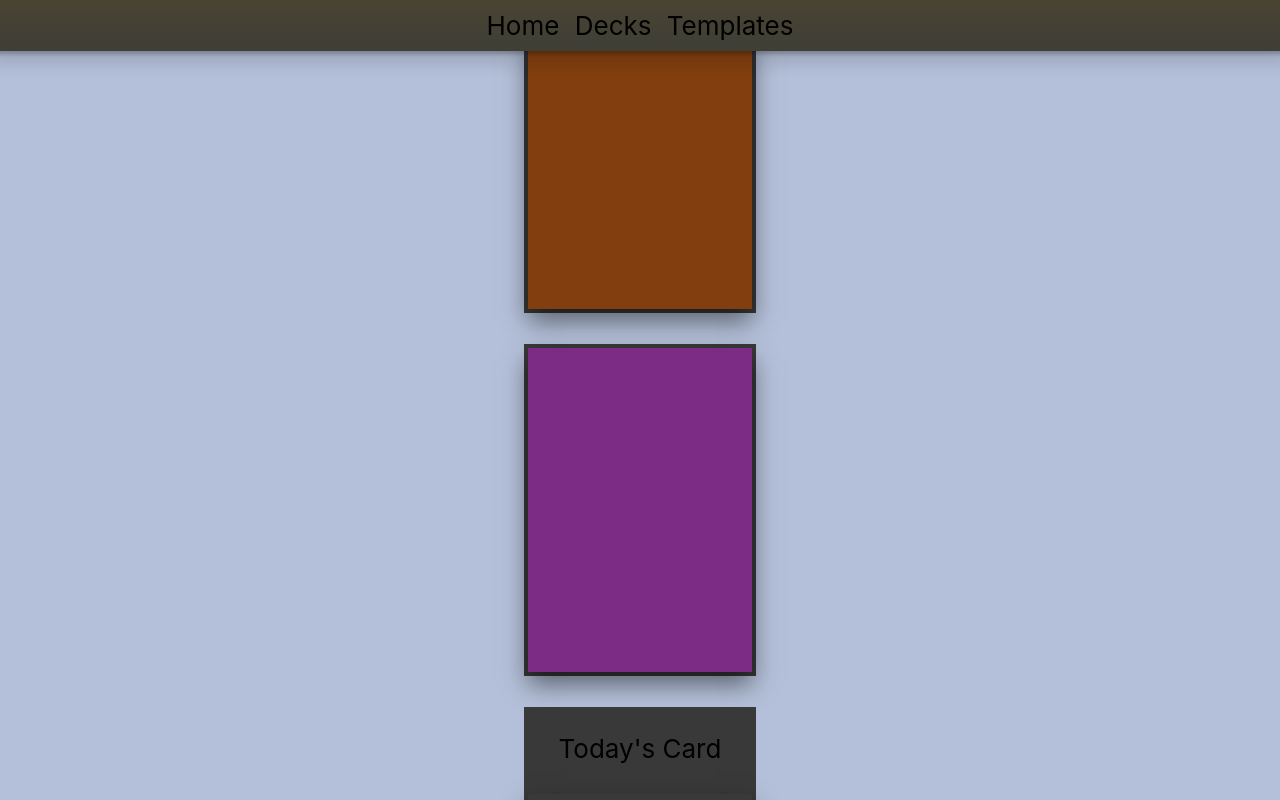
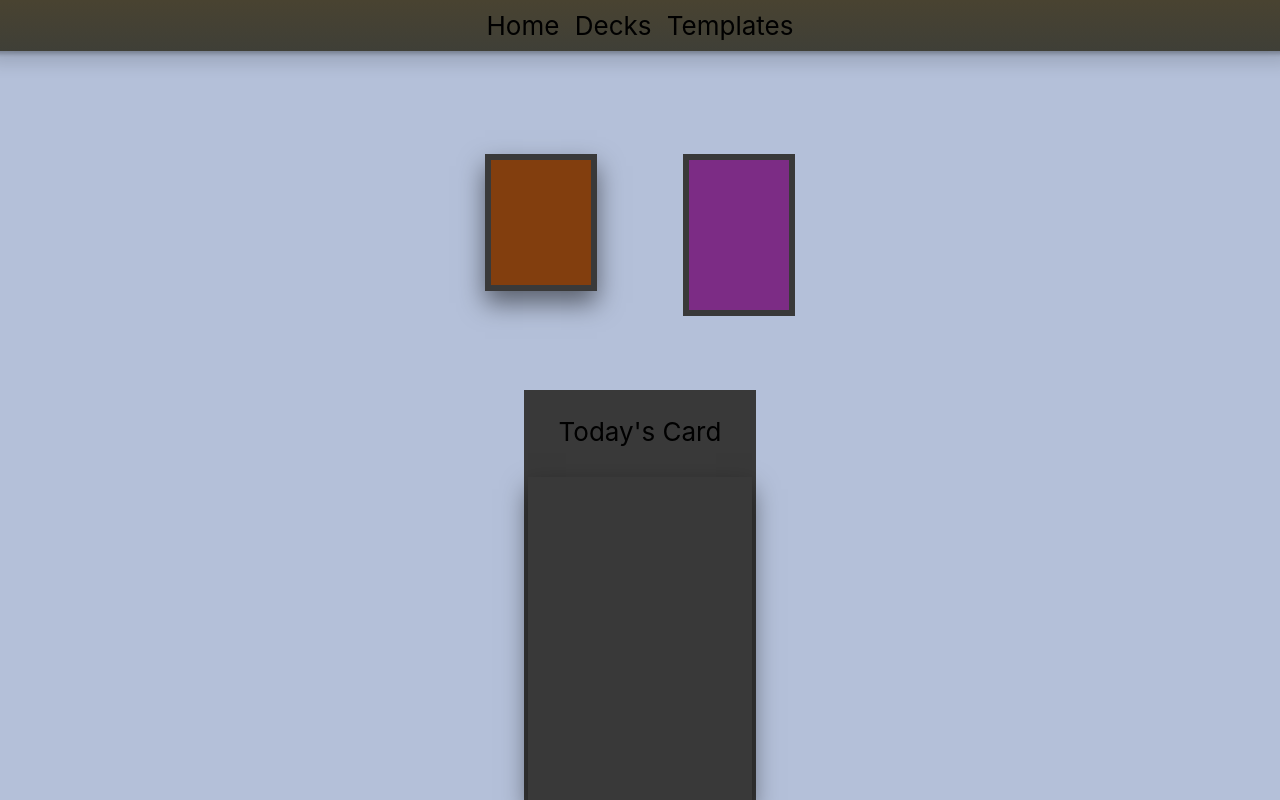
Before and after one commit to TaylorBurke/my-app, a React (Create React App) app: page / in a window 1280 px wide. Shown: the top 800 px of the page. Built offline with nearby package versions, Linux system fonts and the light colour scheme.

Commit message:
deck presenter

```diff
--- a/src/Components/DeckGenerator.tsx
+++ b/src/Components/DeckGenerator.tsx
@@ -4,6 +4,7 @@ import styled, { ThemeProvider } from 'styled-components';
 
 type DeckProps = {
     deck: Deck,
+    isStaged: boolean,
 }
 
 const theme = {
@@ -18,7 +19,6 @@ const theme = {
 
   const StyledPage = styled.div`
     /* margin: 230; */
-    background: ${props => props.theme.black};
   `;
 
   const Border = styled.div`
@@ -29,22 +29,24 @@ const theme = {
     align-items: center;
     margin: 10 auto;
     /* padding: 3; */
-    background: ${theme.black};
     padding: 10;
   `;
 
 
-const DeckGenerator = ({deck}: DeckProps) => {
+const DeckGenerator = ({deck, isStaged}: DeckProps) => {
+
+    const boxShadow = isStaged ? theme.bs : "";
 
     return (
         <ThemeProvider theme={theme}>
             <br/>
             <StyledPage>
+                <div style={{height: 80}}/>
                 <Border>
                     <div style={{display: 'flex', flexDirection: 'column',
-                        alignItems: 'center', boxShadow: `${theme.bs}`, padding: 12, margin: 4,
-                        backgroundColor: `${deck.color}`, width: deck.width, height: deck.height}}>
-                    <div style={{justifyContent: 'center', alignItems: 'center', width: deck.width/2, height: deck.height/2}}>
+                        alignItems: 'center', boxShadow: `${boxShadow}`, padding: 6, margin: 43, backgroundColor: `${theme.black}`
+                        }}>
+                    <div style={{backgroundColor: `${deck.color}`, justifyContent: 'center', alignItems: 'center', width: deck.width/2, height: deck.height/2}}>
                         </div>
                     </div>
                 </Border>
--- /dev/null
+++ b/src/Components/DeckPresenter.tsx
@@ -0,0 +1,28 @@
+import DeckGenerator from "./DeckGenerator";
+import React from "react";
+import {Deck} from "../interface/Deck/Deck";
+
+type DeckPresenterProps = {
+    selectedDecks: Deck[];
+    stagedDeck: string;
+}
+
+const DeckPresenter = ({selectedDecks, stagedDeck} : DeckPresenterProps) => {
+
+    const handleClick = (deck : Deck) => {
+        // dispatch action to make the deck staged
+    }
+    return (
+        <div style={{display: 'flex', flexDirection: 'row'}}>
+            {selectedDecks.map(d=>{
+                return (
+                    <div onClick={(e)=>handleClick(d)}>
+                        <DeckGenerator isStaged={stagedDeck == d.name} deck={d}/>
+                    </div>
+                    )})
+            }
+        </div>
+    )
+}
+
+export default DeckPresenter;
--- a/src/Components/TableGenerator.tsx
+++ b/src/Components/TableGenerator.tsx
@@ -1,15 +1,12 @@
 import React from 'react';
-import {Deck} from "../interface/Deck/Deck";
 import { ThemeProvider } from 'styled-components';
 import CardGenerator from './CardGenerator';
-import { fourDirectionsDeck } from '../decks/fourDirections/fourDirectionsDeck';
-import { iChingDeck } from '../decks/iChing/iChingDeck';
 import {connect} from 'react-redux';
 import {getTableState} from "../redux/tableReducer";
 import {RootState} from "../interface/RootState";
 import {TableState} from "../interface/Table/TableState";
 import SlotGenerator from "./SlotGenerator";
-import DeckGenerator from './DeckGenerator';
+import DeckPresenter from "./DeckPresenter";
 
 
 const theme = {
@@ -26,9 +23,10 @@ const theme = {
 const TableGenerator = (props : TableState) => {
 // need a helper function to implement the template
 
+    const {stagedDeck, selectedDecks} = props;
+
     const initializeTable = () => {
         // get the template and create a "blank" for each slot
-
 
     }
 
@@ -36,11 +34,12 @@ const TableGenerator = (props : TableState) => {
         <ThemeProvider theme={theme}>
 
             {/*read the store and then dynamically generate the layout*/}
-            {props.selectedDecks.map(d=>(<DeckGenerator deck={d}/>))}
+            {/*{props.selectedDecks.map(d=>(<DeckGenerator deck={d}/>))}*/}
+            <DeckPresenter stagedDeck={stagedDeck.name} selectedDecks={selectedDecks} />
             {props.selectedTemplate.templateState.slots.map((s)=> (<SlotGenerator slot={s} />))}
-            {props.selectedDecks.map((deck)=>{
-                return <CardGenerator  deck={deck}/>
-            }) }
+            {props.selectedDecks.map((deck)=> {
+                return <CardGenerator deck={deck}/>
+            })}
 
         </ThemeProvider>
     )
@@ -50,12 +49,14 @@ function mapStateToProps(state : RootState) {
     const {
         selectedDecks,
         selectedTemplate,
-        isClean
+        isClean,
+        stagedDeck,
     } = getTableState(state);
     return {
         selectedDecks,
         selectedTemplate,
-        isClean
+        isClean,
+        stagedDeck,
     };
 }
 
--- a/src/redux/tableReducer.ts
+++ b/src/redux/tableReducer.ts
@@ -46,10 +46,12 @@ export function getTableState(state : RootState){
         selectedDecks,
         selectedTemplate,
         isClean,
+        stagedDeck,
     } = state.table;
     return {
         selectedDecks,
         selectedTemplate,
         isClean,
+        stagedDeck,
     }
 }
```
